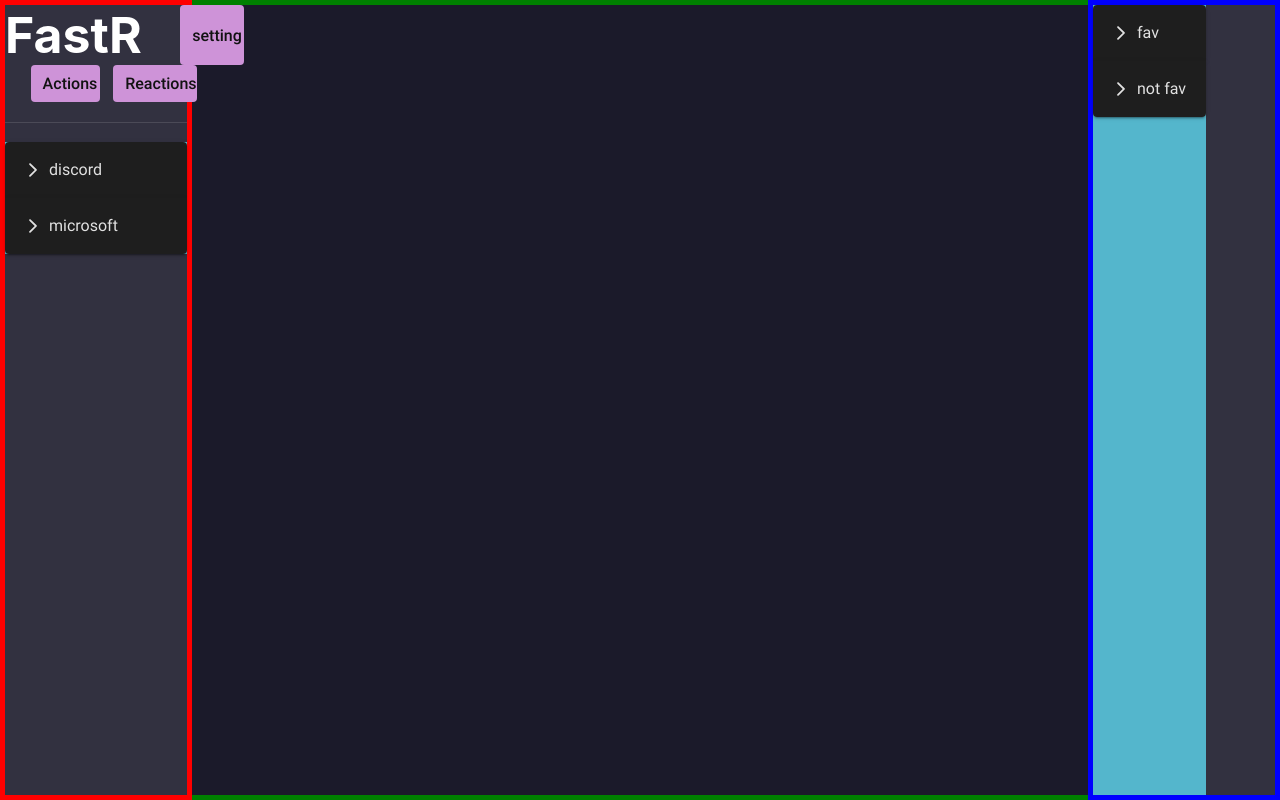
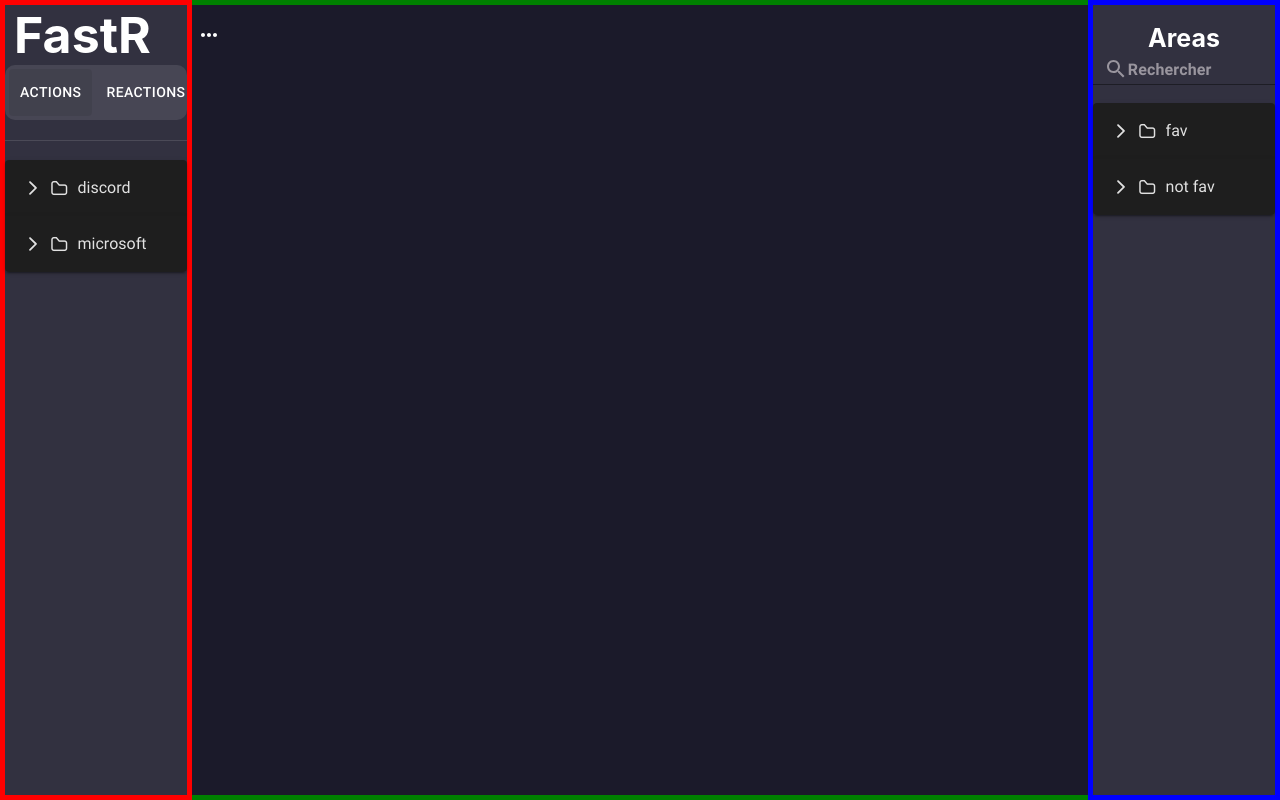
Before and after one commit to Lukacms/Area, a React (Create React App) app in the folder client_web/: page /home in a window 1280 px wide. Built offline with nearby package versions, Linux system fonts and the light colour scheme.

Commit message:
[EDIT] improved ui to fit better with figma ui

```diff
--- a/client_web/src/hooks/useHome.js
+++ b/client_web/src/hooks/useHome.js
@@ -1,26 +1,31 @@
-import { useEffect, useState } from 'react';
+import { useEffect, useState } from "react";
 
 const useHome = () => {
   const [addAct, setaddAct] = useState(false);
-  const [area, setArea] = useState([{ action: '', reaction: '', name: '' }]);
-  const [tmpAct, setTmp] = useState('');
-  const [selectedArea, setSelectedArea] = useState({ action: '', reaction: '' });
+  const [area, setArea] = useState([{ action: "", reaction: "", name: "" }]);
+  const [tmpAct, setTmp] = useState("");
+  const [selectedArea, setSelectedArea] = useState({
+    action: "",
+    reaction: "",
+  });
   const [areas, setAreas] = useState([
     {
-      label: 'fav',
+      label: "fav",
+      icon: "pi pi-fw pi-folder",
       items: [
         {
-          label: '',
-          data: { action: '', reaction: '' },
+          label: "",
+          data: { action: "", reaction: "" },
         },
       ],
     },
     {
-      label: 'not fav',
+      label: "not fav",
+      icon: "pi pi-fw pi-folder",
       items: [
         {
-          label: '',
-          data: { action: '', reaction: '' },
+          label: "",
+          data: { action: "", reaction: "" },
         },
       ],
     },
@@ -40,8 +45,8 @@ const useHome = () => {
       /*console.log("Please select an action first");*/
       return;
     }
-      console.log("test");
-    area.push({ action: tmpAct, reaction: eventName, name: 'act' });
+    console.log("test");
+    area.push({ action: tmpAct, reaction: eventName, name: "act" });
     addToAreas({
       act: String(area[area.length - 1].action),
       name: String(area[area.length - 1].name),
@@ -69,35 +74,45 @@ const useHome = () => {
   }, [areas]);
   const items = [
     {
-      label: 'discord',
+      label: "discord",
+      icon: "pi pi-fw pi-folder",
       items: [
         {
-          label: 'action disc 1',
+          label: "action disc 1",
           command: (event) => {
-            event.originalEvent.currentTarget.click(clickAct(items[0].items[0].label));
+            event.originalEvent.currentTarget.click(
+              clickAct(items[0].items[0].label)
+            );
           },
         },
         {
-          label: 'action disc 2',
+          label: "action disc 2",
           command: (event) => {
-            event.originalEvent.currentTarget.click(clickAct(items[0].items[1].label));
+            event.originalEvent.currentTarget.click(
+              clickAct(items[0].items[1].label)
+            );
           },
         },
       ],
     },
     {
-      label: 'microsoft',
+      label: "microsoft",
+      icon: "pi pi-fw pi-folder",
       items: [
         {
-          label: 'action mail1',
+          label: "action mail1",
           command: (event) => {
-            event.originalEvent.currentTarget.click(clickAct(items[1].items[0].label));
+            event.originalEvent.currentTarget.click(
+              clickAct(items[1].items[0].label)
+            );
           },
         },
         {
-          label: 'action mail2',
+          label: "action mail2",
           command: (event) => {
-            event.originalEvent.currentTarget.click(clickAct(items[1].items[1].label));
+            event.originalEvent.currentTarget.click(
+              clickAct(items[1].items[1].label)
+            );
           },
         },
       ],
@@ -106,35 +121,43 @@ const useHome = () => {
 
   const items2 = [
     {
-      label: 'discord',
+      label: "discord",
       items: [
         {
-          label: 'reaction disc 1',
+          label: "reaction disc 1",
           command: (event) => {
-            event.originalEvent.currentTarget.click(clickReact(items2[0].items[0].label));
+            event.originalEvent.currentTarget.click(
+              clickReact(items2[0].items[0].label)
+            );
           },
         },
         {
-          label: 'reaction disc 2',
+          label: "reaction disc 2",
           command: (event) => {
-            event.originalEvent.currentTarget.click(clickReact(items2[0].items[1].label));
+            event.originalEvent.currentTarget.click(
+              clickReact(items2[0].items[1].label)
+            );
           },
         },
       ],
     },
     {
-      label: 'microsoft',
+      label: "microsoft",
       items: [
         {
-          label: 'reaction mail1',
+          label: "reaction mail1",
           command: (event) => {
-            event.originalEvent.currentTarget.click(clickReact(items2[1].items[0].label));
+            event.originalEvent.currentTarget.click(
+              clickReact(items2[1].items[0].label)
+            );
           },
         },
         {
-          label: 'reaction mail2',
+          label: "reaction mail2",
           command: (event) => {
-            event.originalEvent.currentTarget.click(clickReact(items2[1].items[1].label));
+            event.originalEvent.currentTarget.click(
+              clickReact(items2[1].items[1].label)
+            );
           },
         },
       ],
@@ -142,9 +165,12 @@ const useHome = () => {
   ];
 
   const addToAreas = ({ act, react, name }) => {
-    console.log('act: ', act, ' react: ', react, ' name: ', name);
-    if (act === '' || react === '' || name === '') return;
-    areas[1].items.push({ label: name, data: { action: act, reaction: react } });
+    console.log("act: ", act, " react: ", react, " name: ", name);
+    if (act === "" || react === "" || name === "") return;
+    areas[1].items.push({
+      label: name,
+      data: { action: act, reaction: react },
+    });
   };
   const [items3, setItems] = useState(items);
 
--- a/client_web/src/pages/Home.js
+++ b/client_web/src/pages/Home.js
@@ -1,34 +1,146 @@
-import '../styles/home.css';
-import useHome from '../hooks/useHome';
-import { Button } from 'primereact/button';
-import { PanelMenu } from 'primereact/panelmenu';
-import { Divider } from 'primereact/divider';
-import { useNavigate } from 'react-router-dom';
+import "../styles/home.css";
+import useHome from "../hooks/useHome";
+import { Button } from "primereact/button";
+import { PanelMenu } from "primereact/panelmenu";
+import { Divider } from "primereact/divider";
+import { useNavigate } from "react-router-dom";
+import { styled } from "@mui/material/styles";
+import {
+  ToggleButton,
+  ToggleButtonGroup,
+  IconButton,
+  TextField,
+} from "@mui/material";
+import MoreHorizIcon from "@mui/icons-material/MoreHoriz";
+import InputAdornment from "@mui/material/InputAdornment";
+import SearchIcon from "@mui/icons-material/Search";
+import FolderIcon from "@mui/icons-material/Folder";
+import { useEffect, useState } from "react";
+import React from "react";
+
+const StyledToggleButtonGroup = styled(ToggleButtonGroup)(({ theme }) => ({
+  "& .MuiToggleButtonGroup-grouped": {
+    margin: theme.spacing(0.5),
+    color: "white",
+    border: 0,
+    "&.Mui-disabled": {
+      border: 0,
+    },
+    "&:not(:first-of-type)": {
+      borderRadius: theme.shape.borderRadius,
+    },
+    "&:first-of-type": {
+      borderRadius: theme.shape.borderRadius,
+    },
+  },
+}));
 
 const Home = () => {
-  const {dispAct, dispReac, items3, areas, selectedArea} = useHome();
+  const { dispAct, dispReac, items3, areas, selectedArea } = useHome();
+  const [displayedCategory, setDisplayedCategory] = useState("actions");
   const navigate = useNavigate();
+  const handleChange = (event, newSelectedValue) => {
+    setDisplayedCategory(newSelectedValue);
+    if (newSelectedValue == "actions") {
+      dispAct();
+    } else {
+      dispReac();
+    }
+  };
 
   return (
-    <div className='globalDiv'>
-      <div className='leftDiv'>
-      <div className='topLeft'>
-        <b className='fastrText'> FastR </b>
-        <Button label='setting' onClick={() => navigate('/settings')}/>
-      </div>
-        <div className='selectButton'>
-          <Button label='Actions' onClick={dispAct}/>
-          <Button label='Reactions' onClick={dispReac}/>
+    <div className="globalDiv">
+      <div className="leftDiv">
+        <div className="topLeft">
+          <b className="fastrText" style={{ paddingLeft: "5%" }}>
+            {" "}
+            FastR{" "}
+          </b>
+          <IconButton
+            label="setting"
+            style={{ border: "1%", color: "white", borderRadius: "50%" }}
+            onClick={() => navigate("/settings")}
+          >
+            <MoreHorizIcon style={{ color: "white" }} />
+          </IconButton>
+        </div>
+        <div className="selectButton">
+          <StyledToggleButtonGroup
+            exclusive
+            value={displayedCategory}
+            onChange={handleChange}
+            aria-label="categories"
+            style={{
+              width: "100%",
+              backgroundColor: "rgba(255, 250, 251, 0.1)",
+              borderRadius: "10px",
+            }}
+          >
+            <ToggleButton
+              value="actions"
+              style={{ color: "white", width: "50%" }}
+              aria-label="category"
+            >
+              Actions
+            </ToggleButton>
+            <ToggleButton
+              value="reactions"
+              style={{ color: "white", width: "50%" }}
+              aria-label="category"
+            >
+              Reactions
+            </ToggleButton>
+          </StyledToggleButtonGroup>
         </div>
         <Divider />
-        <PanelMenu model={items3} className='pannelMenu'/>
+        <PanelMenu model={items3}  className="pannelMenu" style={{backgroundColor:"transparent"}} />
       </div>
-      <div className='middleDiv'></div>
-      <div className='rightDiv'>
-      <PanelMenu model={areas} className='pannelMenu' />
+      <div className="middleDiv"></div>
+      <div
+        className="rightDiv"
+        style={{
+          display: "flex",
+          flexDirection: "column",
+          alignItems: "center",
+        }}
+      >
+        <b style={{ marginTop: "10%", fontSize: 25 }}>Areas</b>
+        <TextField
+          id="input-with-icon-textfield"
+          InputProps={{
+            startAdornment: (
+              <InputAdornment position="start">
+                <SearchIcon
+                  style={{
+                    color: "rgba(255, 250, 251, 0.5)",
+                    marginLeft: "10%",
+                  }}
+                />
+                <b
+                  style={{
+                    color: "rgba(255, 250, 251, 0.5)",
+                  }}
+                >
+                  Rechercher
+                </b>
+              </InputAdornment>
+            ),
+          }}
+          variant="standard"
+        />
+        <PanelMenu
+          model={areas}
+          className="pannelMenu"
+          style={{
+            backgroundColor: "transparent",
+            marginTop: "10%",
+            width: "100%",
+          }}
+          p-menuitem-icon="pi pi-folder"
+        />
       </div>
     </div>
   );
-}
+};
 
 export default Home;
--- a/client_web/src/styles/home.css
+++ b/client_web/src/styles/home.css
@@ -30,15 +30,10 @@
 .fastrText {
     font-size: 50px;
     align-self: start;
-    margin: 0px;
 }
 
 .selectButton {
     display: flex;
-    size: 50px;
-    width: 15vw;
-    padding-left: 2vw;
-    gap: 1vw;
 }
 
 .pannelMenu {
@@ -48,3 +43,7 @@
 .divider {
     margin: 0px;
 }
+
+.buttonText {
+    color: #FFFFFF;
+}
```
